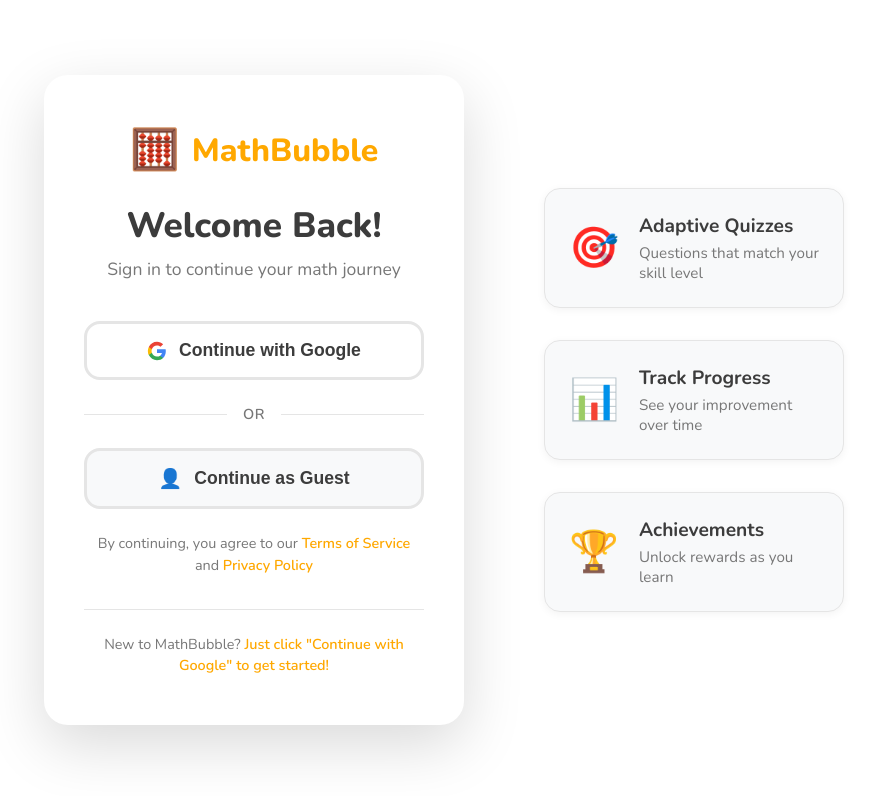
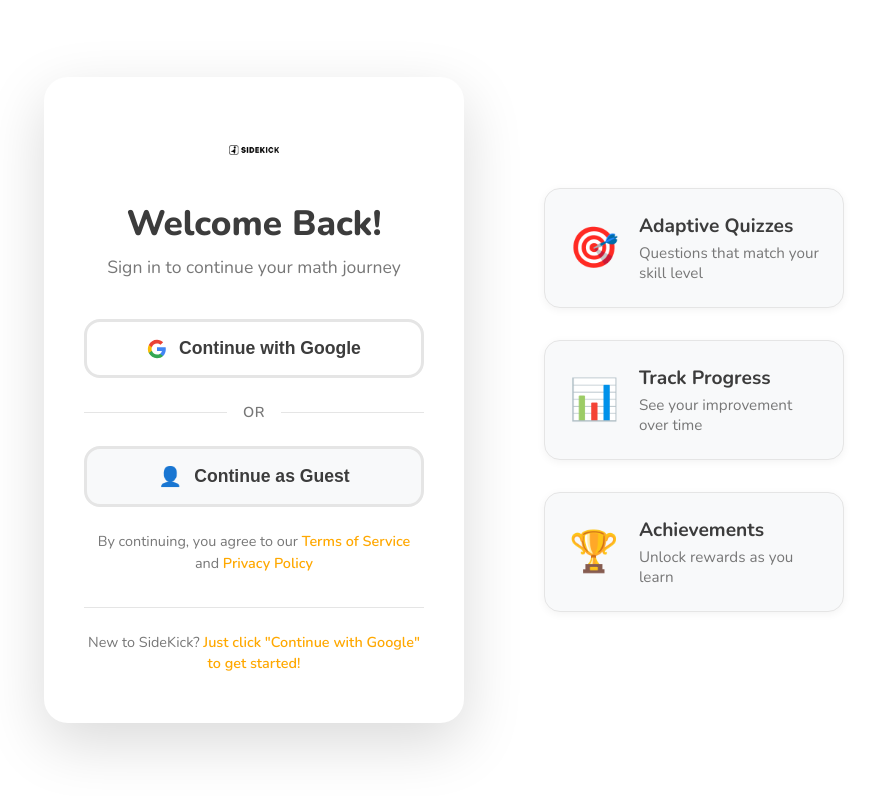
Before and after one commit to jianpinglim/mathbubble, a website: page login.html in a window 1280 px wide. Shown: the whole page, without its empty margins (196-1071 px from the left). Drawn offline with nearby package versions, Linux system fonts and the light colour scheme.

Commit message:
branding

```diff
--- a/login.css
+++ b/login.css
@@ -53,6 +53,12 @@
 
 .logo-icon {
     font-size: 2.5rem;
+}
+
+.logo-img {
+    width: 50px;
+    height: 50px;
+    object-fit: contain;
 }
 
 .logo-text {
--- a/login.html
+++ b/login.html
@@ -3,7 +3,7 @@
 <head>
     <meta charset="UTF-8">
     <meta name="viewport" content="width=device-width, initial-scale=1.0">
-    <title>MathBubble - Login</title>
+    <title>SideKick - Login</title>
     <link rel="stylesheet" href="login.css">
     <link href="https://fonts.googleapis.com/css2?family=Nunito:wght@400;600;700;800&display=swap" rel="stylesheet">
     <!-- Supabase JavaScript Client -->
@@ -38,8 +38,7 @@
         <div class="login-card">
             <div class="login-header">
                 <div class="logo">
-                    <span class="logo-icon">🧮</span>
-                    <span class="logo-text">MathBubble</span>
+                    <img src="images/sidekick_logo.png" alt="SideKick" class="logo-img">
                 </div>
                 <h1 class="login-title">Welcome Back!</h1>
                 <p class="login-subtitle">Sign in to continue your math journey</p>
@@ -110,7 +109,7 @@
 
             <div class="login-footer">
                 <p class="footer-text">
-                    New to MathBubble?
+                    New to SideKick?
                     <span class="highlight-text">Just click "Continue with Google" to get started!</span>
                 </p>
             </div>
--- a/quiz.css
+++ b/quiz.css
@@ -62,6 +62,12 @@
 
 .logo-icon {
     font-size: 1.8rem;
+}
+
+.logo-img {
+    width: 120px;
+    height: auto;
+    object-fit: contain;
 }
 
 /* Training Mode Indicator */
```
Also changed, not shown: index.html (+2 -2 lines), quiz_page.html (+3 -4 lines), settings.html (+1 -1 lines), images/sidekick_logo.png (added).
